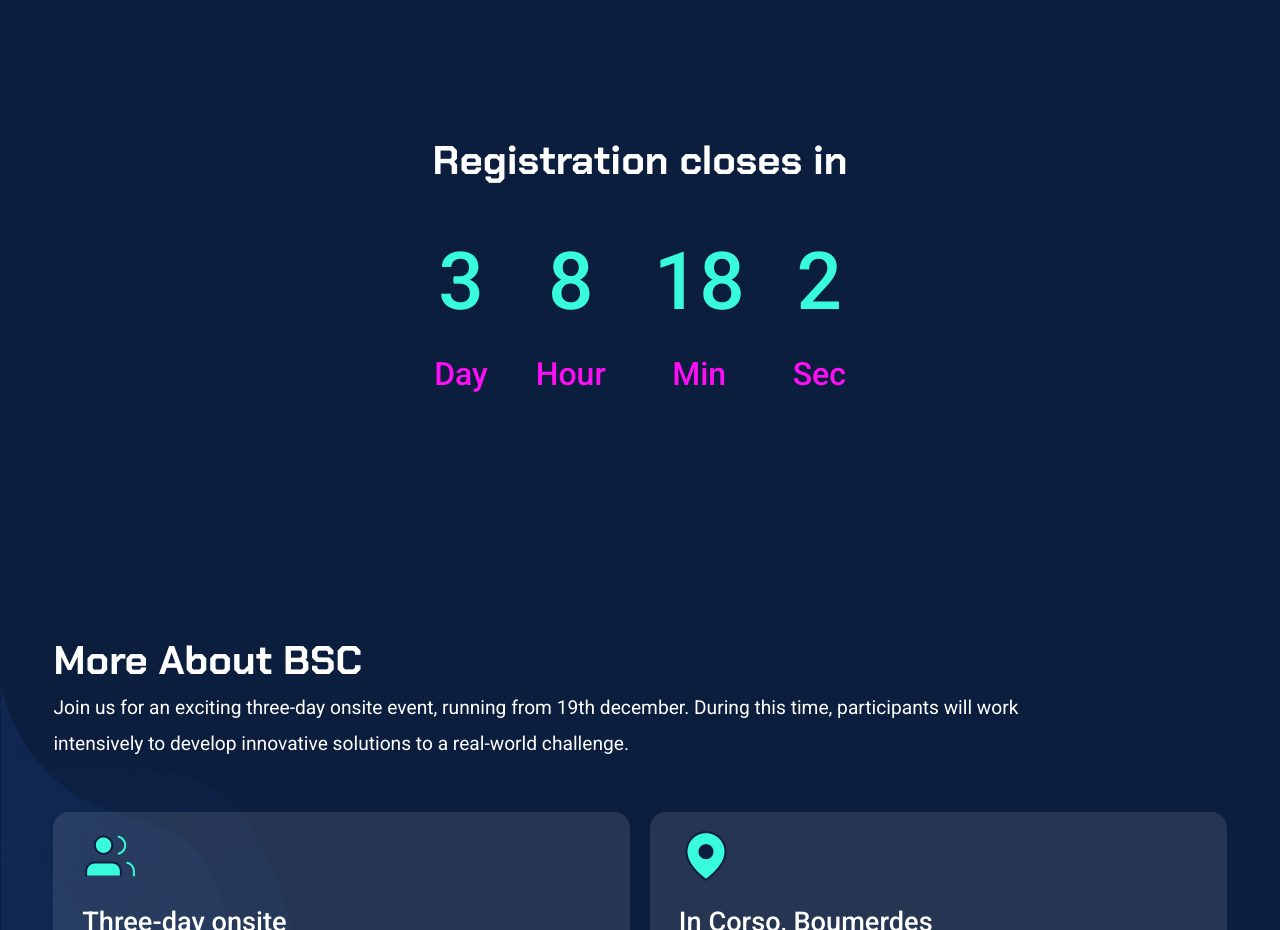
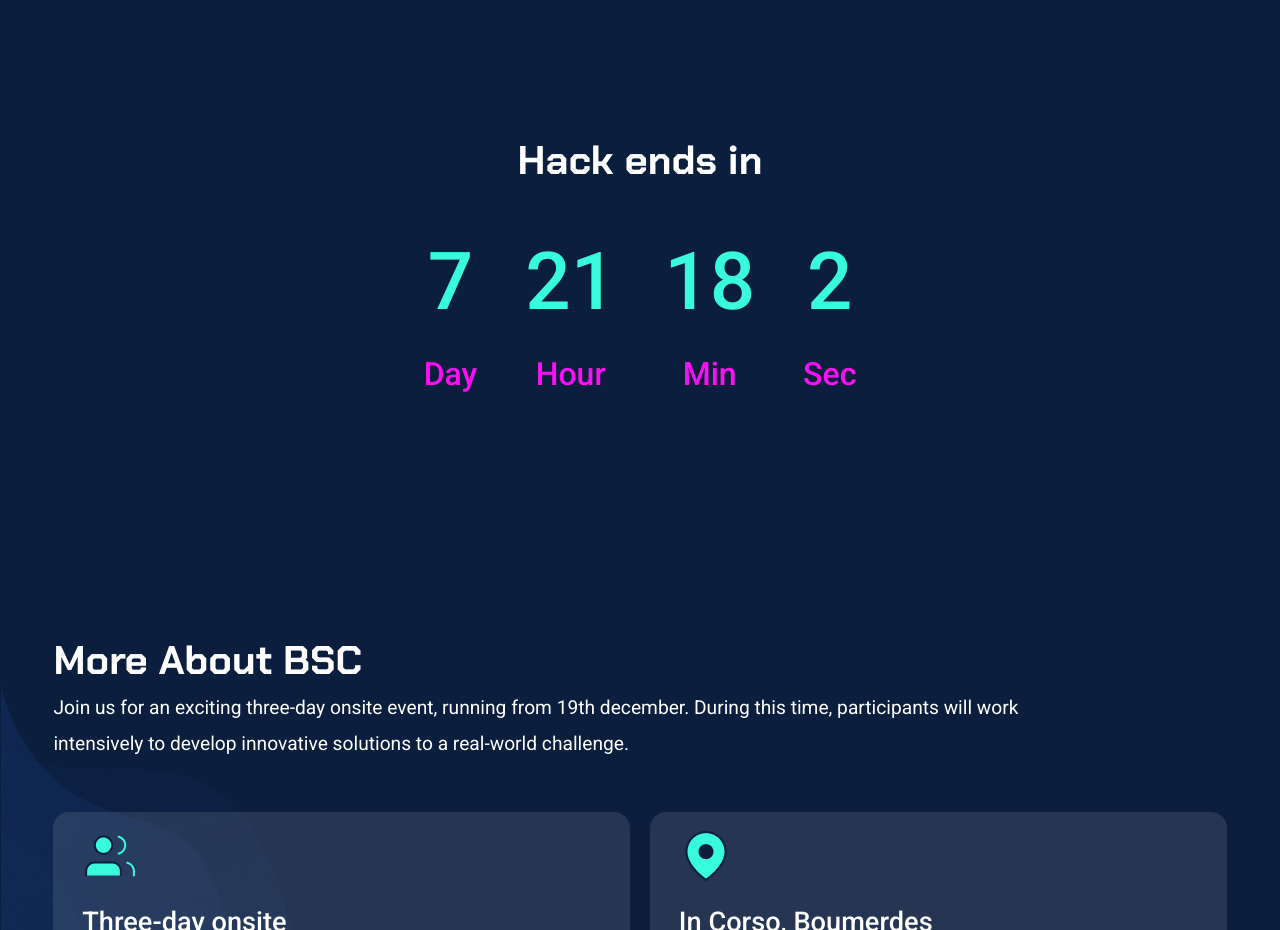
Before and after one commit to DevUp-Umbb-Club/Smart-City-website-front, a React (Vite) app: page / in a window 1280 px wide. Shown: the part 980-1910 px from the top of the page. Built offline with nearby package versions, Linux system fonts and the light colour scheme; no server answers.

Commit message:
change count down for hacking

```diff
--- a/src/components/CountDown/CountDown.css
+++ b/src/components/CountDown/CountDown.css
@@ -1,5 +1,4 @@
 .countdown{
-
 
    height: 100%;
    width: 100%;
--- a/src/components/CountDown/CountDown.jsx
+++ b/src/components/CountDown/CountDown.jsx
@@ -12,7 +12,7 @@
     const timerRef = useRef(null); // To store the interval reference
 
     useEffect(() => {
-        const eventDate = new Date("Dec 16, 2024 22:00:00").getTime();
+        const eventDate = new Date("Dec 21, 2024 11:00:00").getTime();
 
         const updateTimer = () => {
             const timeNow = new Date().getTime();
@@ -46,7 +46,7 @@
     return (
         <section className='countdown'>
             <div className='countdown-content'>
-                <h2>Registration closes in</h2>
+                <h2>Hack ends in</h2>
                 <div className='countdown-timer'>
                     <div className='countdown-box days2'>
                         <span>0</span>
```
